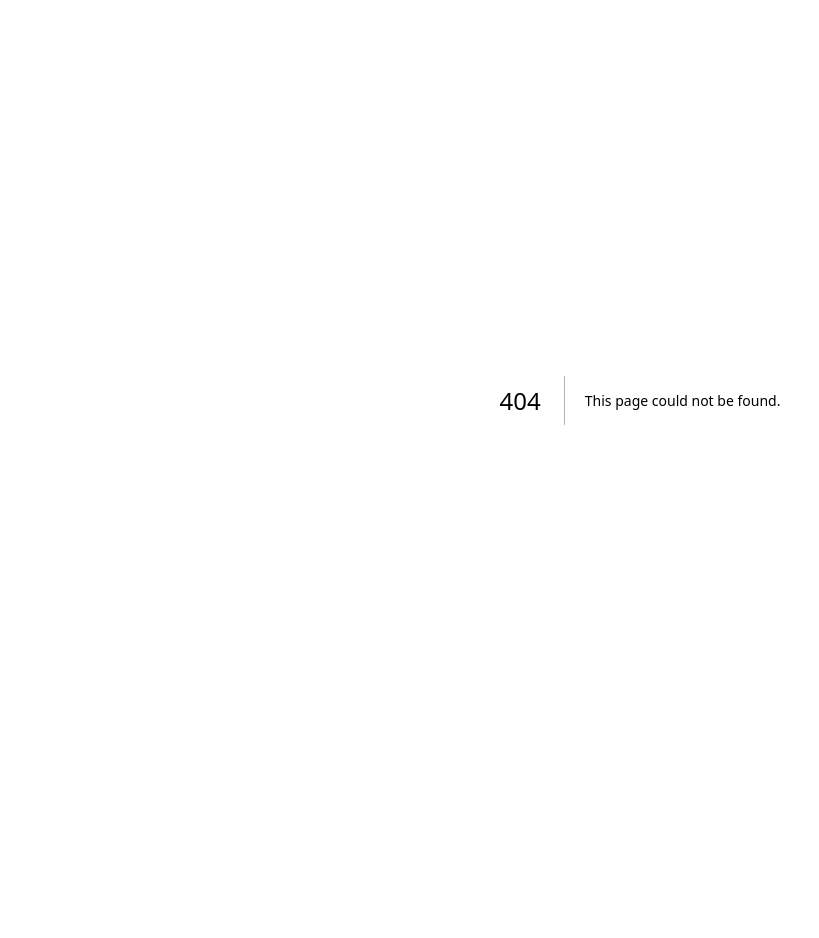
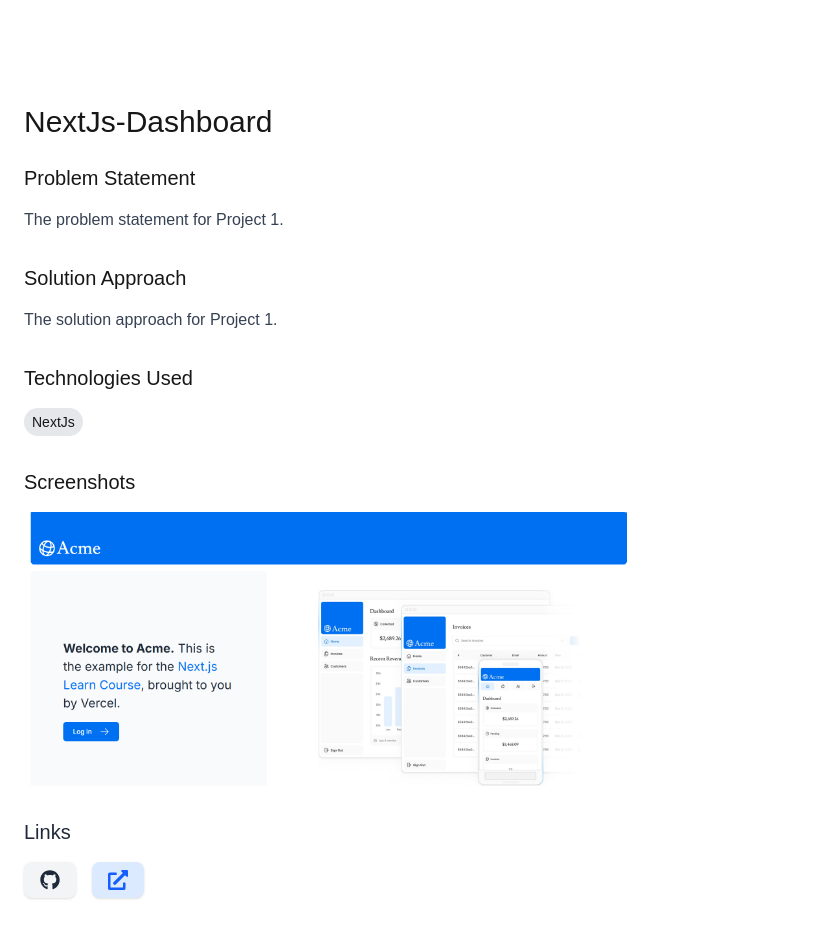
Before and after one commit to Kamakshi-Aruna/NextJs-Personal-Portfolio, a Next.js app: page /projects/1 in a window 1280 px wide. Before the commit this address had no page. Shown: the top 938 px of the page, without its empty margins (0-819 px from the left). Before the commit the page ends 800 px from the top, so only its background shows below. Built offline with nearby package versions, Linux system fonts and the light colour scheme.

Commit message:
Updated the code

```diff
--- /dev/null
+++ b/src/app/projects/[id]/page.tsx
@@ -0,0 +1,92 @@
+import { notFound } from "next/navigation";
+import { FaGithub, FaExternalLinkAlt } from "react-icons/fa";
+import {projects} from "@/lib/data";
+
+export default function ProjectDetailPage({
+                                              params,
+                                          }: {
+    params: { id: string };
+}) {
+    const project = projects.find((p) => p.id === Number(params.id));
+
+    if (!project) {
+        notFound();
+    }
+
+    return (
+        <div className="max-w-7xl mx-auto p-6 mt-20">
+            <h1 className="text-3xl  mb-6">{project.title}</h1>
+
+            {/* Problem Statement */}
+            <section className="mb-8">
+                <h2 className="text-xl  mb-4">Problem Statement</h2>
+                <p className="text-gray-700">{project.problemStatement}</p>
+            </section>
+
+            {/* Solution Approach */}
+            <section className="mb-8">
+                <h2 className="text-xl mb-4">Solution Approach</h2>
+                <p className="text-gray-700">{project.solutionApproach}</p>
+            </section>
+
+            {/* Technologies Used */}
+            <section className="mb-8">
+                <h2 className="text-xl mb-4">Technologies Used</h2>
+                <div className="flex flex-wrap gap-2">
+                    {project.technologies.map((tech) => (
+                        <span
+                            key={tech}
+                            className="px-2 py-1 bg-gray-200 text-sm rounded-full"
+                        >
+              {tech}
+            </span>
+                    ))}
+                </div>
+            </section>
+
+            {/* Screenshots */}
+            <section className="mb-8">
+                <h2 className="text-xl  mb-4">Screenshots</h2>
+                <div className="grid grid-cols-1 sm:grid-cols-2 gap-4">
+                    {project.screenshots.map((screenshot, index) => (
+                        <img
+                            key={index}
+                            src={screenshot}
+                            alt={`Screenshot ${index + 1}`}
+                            className="w-full h-auto rounded-lg"
+                        />
+                    ))}
+                </div>
+            </section>
+
+            {/* Links */}
+            <section className="mb-8">
+                <h2 className="text-xl mb-4 text-gray-800">Links</h2>
+
+                <div className="flex flex-wrap gap-4">
+                    {project.githubUrl && (
+                        <a
+                            href={project.githubUrl}
+                            target="_blank"
+                            rel="noopener noreferrer"
+                            className="flex items-center gap-2 px-4 py-2 bg-gray-100 rounded-lg shadow-sm text-gray-700 hover:bg-gray-200 hover:scale-105 transition-transform"
+                        >
+                            <FaGithub className="text-xl text-gray-800"/>
+                        </a>
+                    )}
+                    {project.liveDemoUrl && (
+                        <a
+                            href={project.liveDemoUrl}
+                            target="_blank"
+                            rel="noopener noreferrer"
+                            className="flex items-center gap-2 px-4 py-2 bg-blue-100 rounded-lg shadow-sm text-blue-700 hover:bg-blue-200 hover:scale-105 transition-transform"
+                        >
+                            <FaExternalLinkAlt className="text-xl text-blue-600"/>
+                        </a>
+                    )}
+                </div>
+            </section>
+
+        </div>
+    );
+}
```
